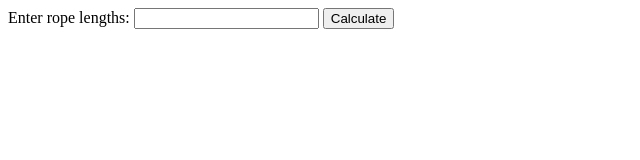
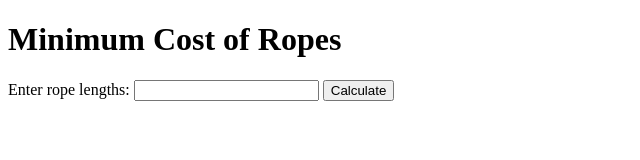
Before and after one commit to acciojob/Minimum-Cost-Of-Ropes-Deep871xd, a website: page main.html in a window 1280 px wide. Shown: the whole page, without its empty margins (0-640 px from the left). Drawn offline with Linux system fonts and the light colour scheme.

Commit message:
created a submission

```diff
--- a/main.html
+++ b/main.html
@@ -6,12 +6,13 @@
 </head>
 
 <body>
-    <form id="form">
-        <label for="rope-lengths">Enter rope lengths:</label>
-        <input type="text" id="rope-lengths">
-        <button type="button" onclick="handleFormSubmit()">Calculate</button>
-      </form>
-      <div id="result"></div>
+
+  <h1>Minimum Cost of Ropes</h1>
+  <label for="ropes-input">Enter rope lengths:</label>
+  <input type="text" id="ropes-input">
+  <button onclick="calculateMinimumCostRopes()">Calculate</button>
+  <div id="result"></div>
+
 
 <script>
     type="text/javascript" src="./script.js"
```
